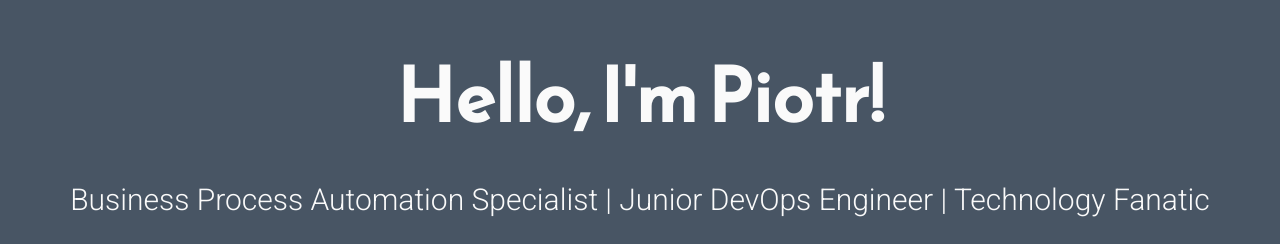
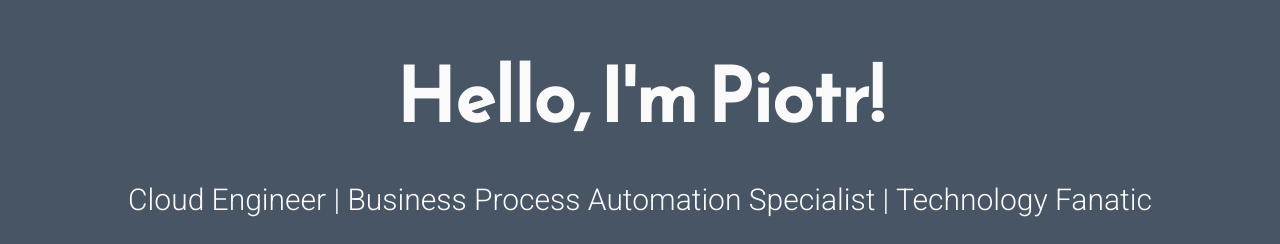
Before and after one commit to larrangin/pskubis.github.io, a plain HTML site: page index.html in a window 1280 px wide. Shown: the part 217-461 px from the top of the page. Drawn offline with Linux system fonts and the light colour scheme.

Commit message:
Update index.html

```diff
--- a/index.html
+++ b/index.html
@@ -5,7 +5,7 @@
 	<meta http-equiv="X-UA-Compatible" content="IE=edge">
 	<meta name="viewport" content="width=device-width, initial-scale=1.0">
 
-	<title>Piotr Skubis | BPA | DevOps</title>
+	<title>Piotr Skubis | Cloud Engineering | RPA</title>
 
 	<link rel="icon" href="favicon.ico" type="image/png" />
 
@@ -26,7 +26,7 @@
 <body>
 	<main>
 		<div class="intro">Hello, I'm Piotr!</div>
-		<div class="tagline">Business Process Automation Specialist | Junior DevOps Engineer | Technology Fanatic</div>
+		<div class="tagline">Cloud Engineer | Business Process Automation Specialist | Technology Fanatic</div>
 		<!-- Find your icons from here - https://fontawesome.com/icons?d=gallery&s=brands -->
 		<div class="icons-social">
 			<a target="_blank" href="https://github.com/pskubis"><i class="fab fa-github"></i></a>
```
